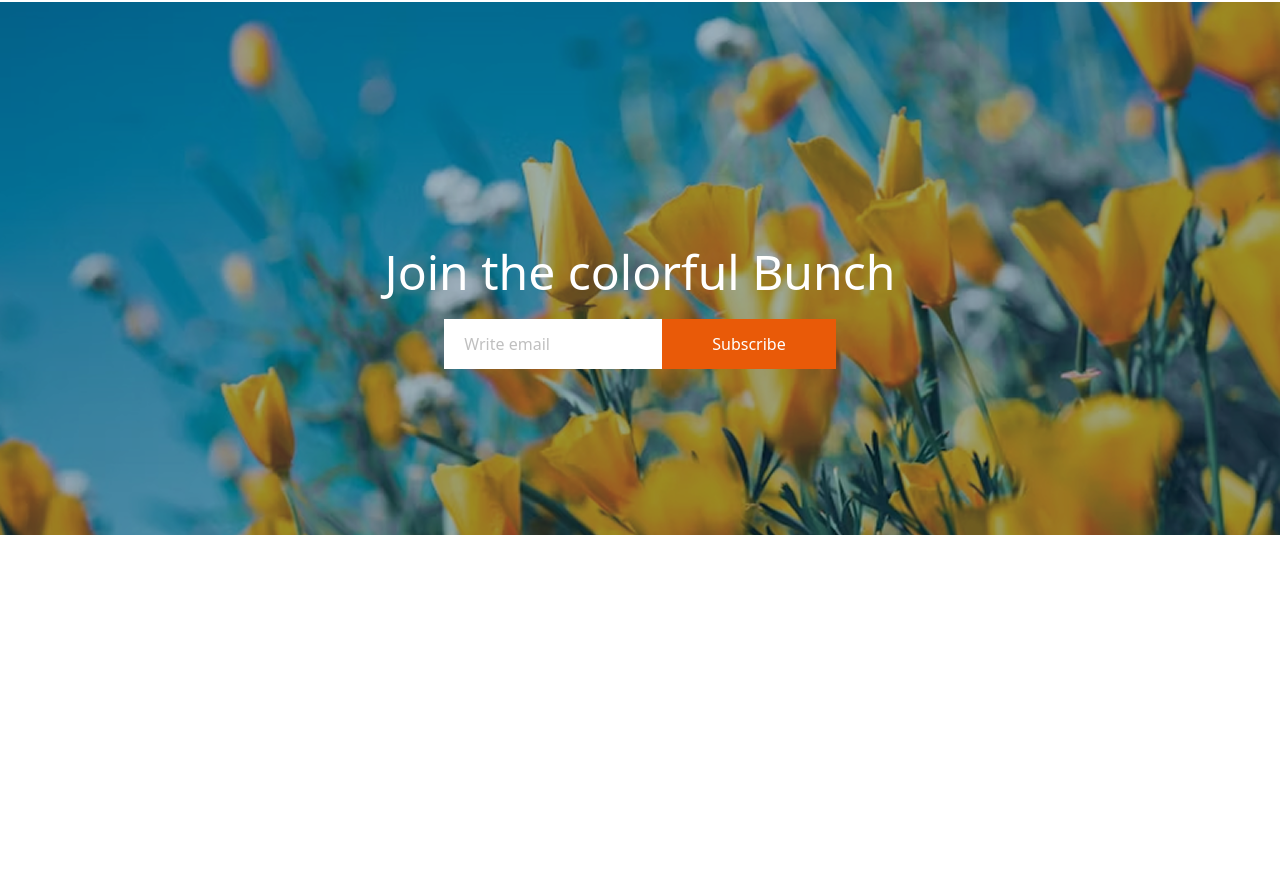
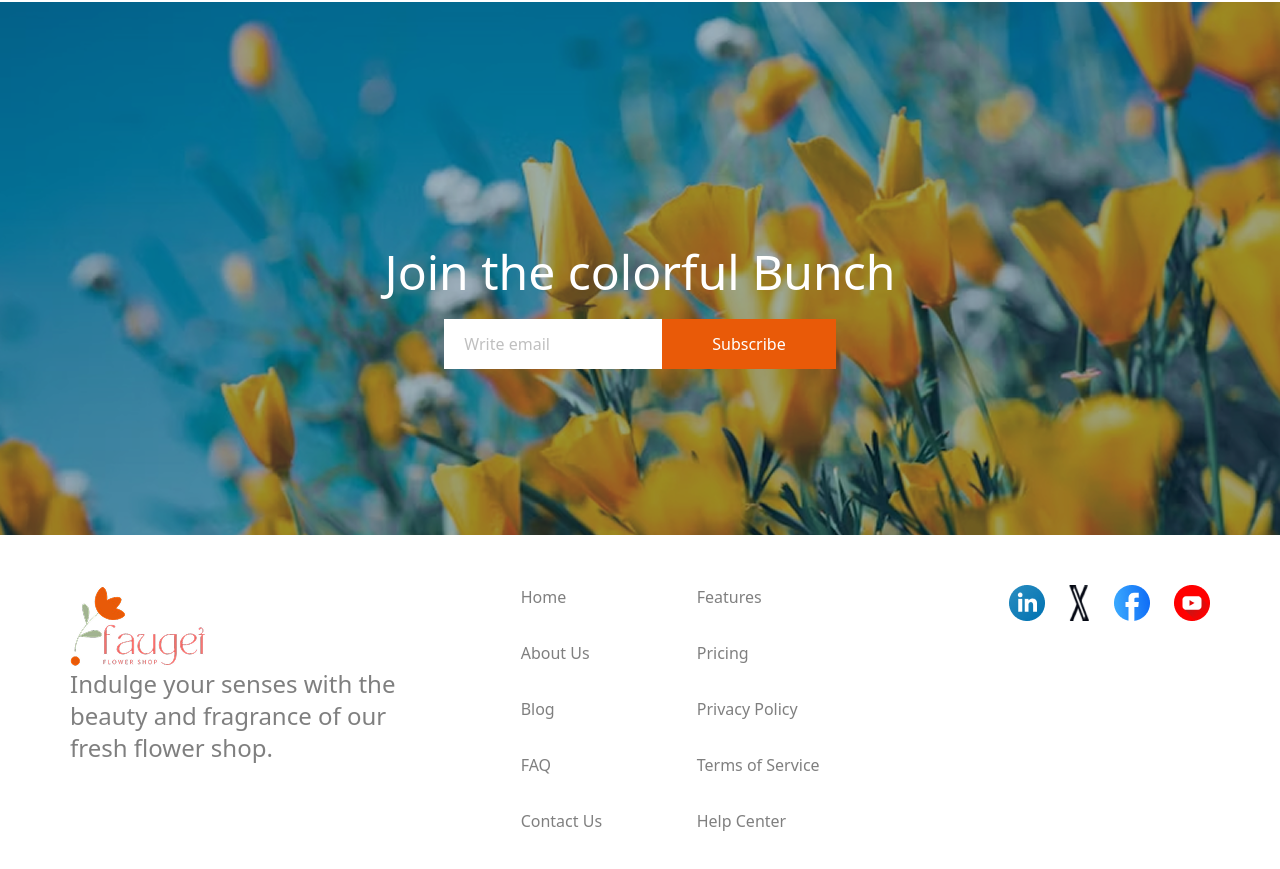
Before and after one commit to nayeemahmed0/My-Assignment-2, a plain HTML site: page index.html in a window 1280 px wide. Shown: the part 2771-3640 px from the top of the page. Before the commit the page ends 3306 px from the top, so only its background shows below. Drawn offline with nearby package versions, Linux system fonts and the light colour scheme.

Commit message:
added footer section

```diff
--- a/index.html
+++ b/index.html
@@ -129,12 +129,44 @@
         </section>
     </main>
 
-
-         <footer>
+   <!-- footer section -->
 
 
+    <footer>
+         <section class="max-w-[1140px] mx-[15px] sm:mx-auto grid-cols-1 grid sm:grid-cols-[auto_auto_auto_auto] gap-x-[auto] my-[50px]">
+            <div class="max-w-[356px]">
+                <img src="./images/logo.png" alt="">
+                <p class="text-2xl text-[#00000080]">Indulge your senses with the beauty and fragrance of our fresh flower shop. </p>
+            </div>
+            <div>
+                <ul class="text-[#00000080]">
+                    <li class="mb-[32px]"><a href="">Home</a></li>
+                    <li class="mb-[32px]"><a href="">About Us</a></li>
+                    <li class="mb-[32px]"><a href="">Blog</a></li>
+                    <li class="mb-[32px]"><a href="">FAQ</a></li>
+                    <li><a href="">Contact Us</a></li>
+                </ul>
+            </div>
+                <ul class="text-[#00000080]">
+                    <li class="mb-[32px]"><a href="">Features</a></li>
+                    <li class="mb-[32px]"><a href="">Pricing</a></li>
+                    <li class="mb-[32px]"><a href="">Privacy Policy</a></li>
+                    <li class="mb-[32px]"><a href="">Terms of Service</a></li>
+                    <li class="mb-[32px]"><a href="">Help Center</a></li>
+                </ul>
+            <div>
+                <div class="flex gap-[24px] sm:justify-end">
+                    <img src="./images/icon-linkedin.png" alt="">
+                    <img src="./images/icon-twitter.png" alt="">
+                    <img src="./images/icon-facebook.png" alt="">
+                    <img src="./images/icon-youtube.png" alt="">
+                </div>
+            </div>
+            <div>
 
-         </footer>
+            </div>
+        </section>
+ </footer>
 
 </body>
 </html>
```
